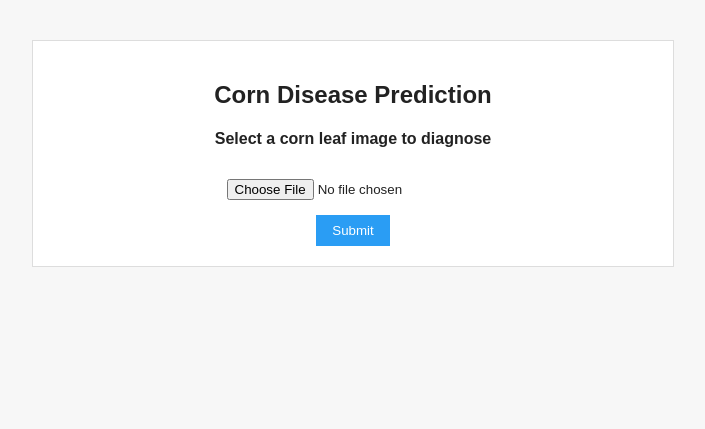
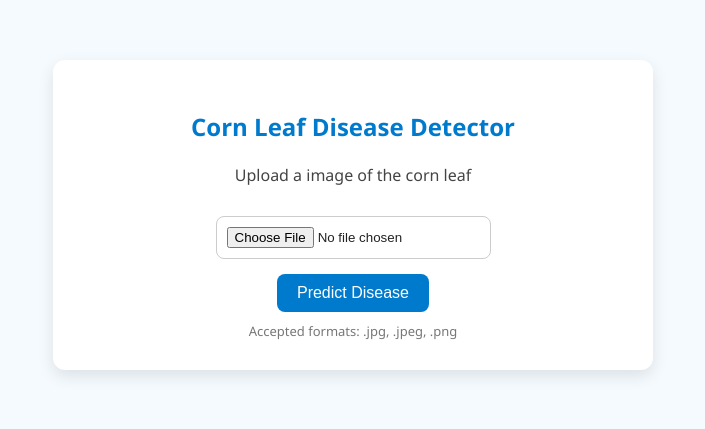
Before and after one commit to pradeep583/Disease_prediction, a Flask app: page / in a window 1280 px wide. Shown: the top 429 px of the page, without its empty margins (287-992 px from the left). Run offline with Flask 3, Linux system fonts and the light colour scheme; parts of the project's set-up code (start-up, migrations or seed data) failed here and were passed over.

Commit message:
Update client.html

```diff
--- a/templates/client.html
+++ b/templates/client.html
@@ -2,58 +2,88 @@
 <html lang="en">
 <head>
   <meta charset="UTF-8">
-  <title>Corn Disease Diagnosis</title>
+  <title>Corn Leaf Disease Detector</title>
+  <meta name="viewport" content="width=device-width, initial-scale=1.0">
   <style>
+    * {
+      box-sizing: border-box;
+    }
+
     body {
-      background-color: #f7f7f7;
-      font-family: Arial, sans-serif;
+      margin: 0;
+      font-family: 'Segoe UI', sans-serif;
+      background-color: #f5faff;
       color: #222;
-      margin: 0;
-      padding: 0;
     }
 
     .container {
       max-width: 600px;
-      margin: 40px auto;
-      padding: 20px;
-      background-color: #fff;
-      border: 1px solid #ddd;
+      margin: 60px auto;
+      background-color: #ffffff;
+      padding: 30px;
+      border-radius: 12px;
+      box-shadow: 0 6px 16px rgba(0, 0, 0, 0.1);
     }
 
-    h2, h4 {
+    h2 {
+      text-align: center;
+      color: #007acc;
+      margin-bottom: 10px;
+    }
+
+    h4 {
+      text-align: center;
+      color: #444;
+      font-weight: normal;
+    }
+
+    form {
+      margin-top: 30px;
       text-align: center;
     }
 
-    form {
-      text-align: center;
-      margin-top: 20px;
-    }
-
     input[type="file"] {
-      margin-top: 10px;
+      padding: 10px;
+      border: 1px solid #ccc;
+      border-radius: 8px;
+      margin-bottom: 15px;
     }
 
     input[type="submit"] {
-      margin-top: 15px;
-      padding: 8px 16px;
-      background-color: #2a9df4;
-      color: #fff;
+      padding: 10px 20px;
+      background-color: #007acc;
+      color: white;
       border: none;
+      border-radius: 8px;
       cursor: pointer;
+      font-size: 16px;
+      transition: background-color 0.2s ease-in-out;
+    }
+
+    input[type="submit"]:hover {
+      background-color: #005f99;
     }
 
     .diagnosis-section {
       margin-top: 30px;
-      padding: 10px;
-      background-color: #eef;
-      border: 1px solid #ccd;
+      background-color: #e9f5ff;
+      border-left: 6px solid #007acc;
+      padding: 20px;
+      border-radius: 10px;
+    }
+
+    .diagnosis-section h3 {
+      margin-top: 0;
+      color: #005080;
     }
 
     .diagnosis-image {
       display: block;
-      margin: 10px auto;
+      margin: 20px auto 10px;
       max-width: 300px;
-      height: auto;
+      width: 100%;
+      border-radius: 8px;
+      border: 1px solid #ccc;
     }
 
     .footer {
@@ -62,24 +92,33 @@
       font-size: 13px;
       color: #999;
     }
+
+    .note {
+      font-size: 13px;
+      color: #777;
+      margin-top: 10px;
+      text-align: center;
+    }
+
   </style>
 </head>
 <body>
   <div class="container">
-    <h2>Corn Disease Prediction</h2>
-    <h4>Select a corn leaf image to diagnose</h4>
+    <h2>Corn Leaf Disease Detector</h2>
+    <h4>Upload a image of the corn leaf</h4>
 
-    <form method="post" action="/" enctype="multipart/form-data">
-      <input type="file" name="file" required><br>
-      <input type="submit" value="Submit">
+    <form method="POST" enctype="multipart/form-data">
+      <input type="file" name="file" accept=".jpg,.jpeg,.png" required><br>
+      <input type="submit" value="Predict Disease">
+      <div class="note">Accepted formats: .jpg, .jpeg, .png</div>
     </form>
 
-    {% if prediction %}
-      <div class="diagnosis-section">
-        <h3>Diagnosis & Recommendation</h3>
-        <p>{{ prediction }}</p>
-        <img src="{{ image }}" alt="Uploaded Image" class="diagnosis-image">
-      </div>
+    {% if prediction and image %}
+    <div class="diagnosis-section">
+      <h3>Prediction & Treatment Advice</h3>
+      <p><strong>{{ prediction }}</strong></p>
+      <img src="{{ image }}" alt="Uploaded Image" class="diagnosis-image">
+    </div>
     {% endif %}
   </div>
 </body>
```
